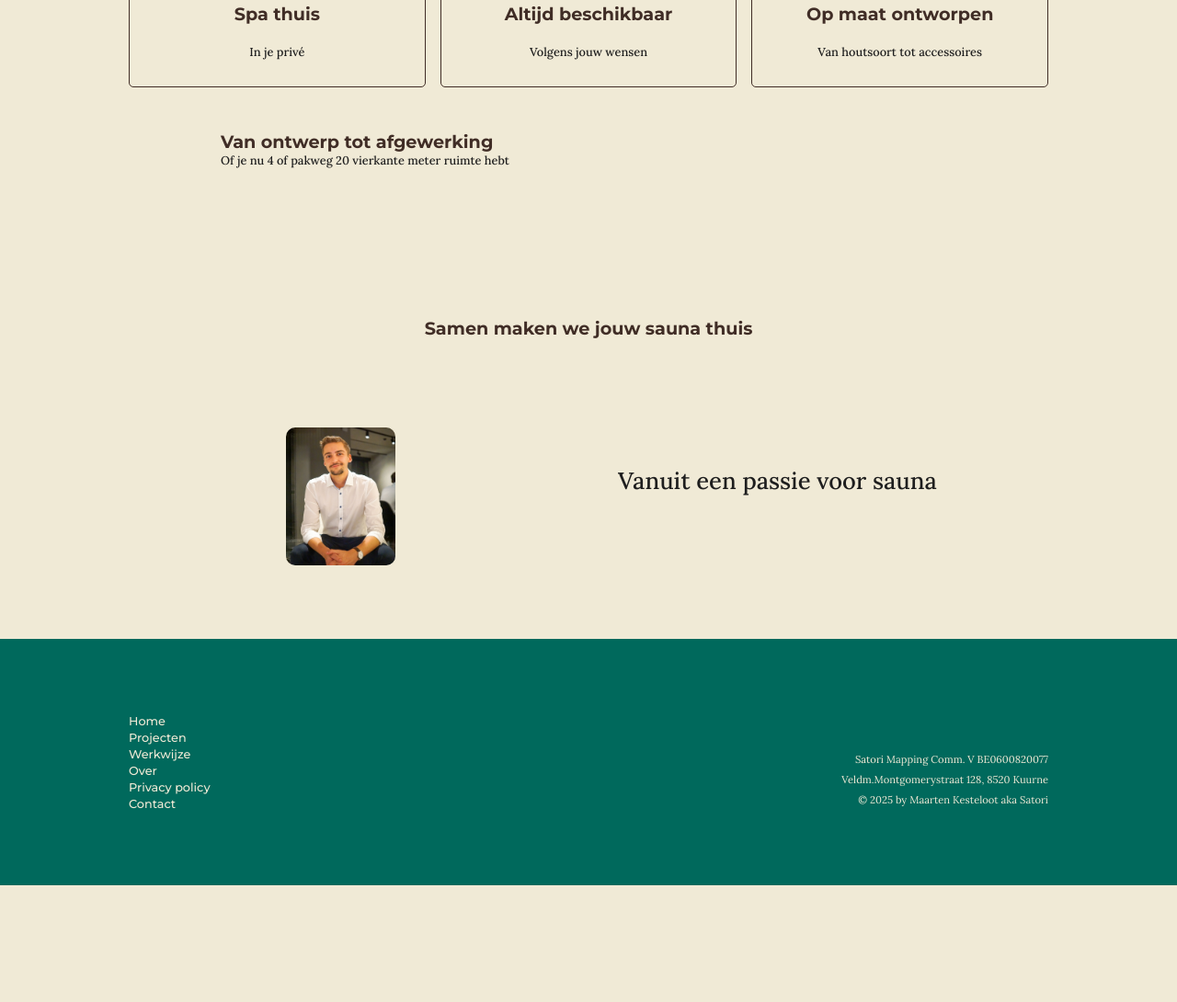
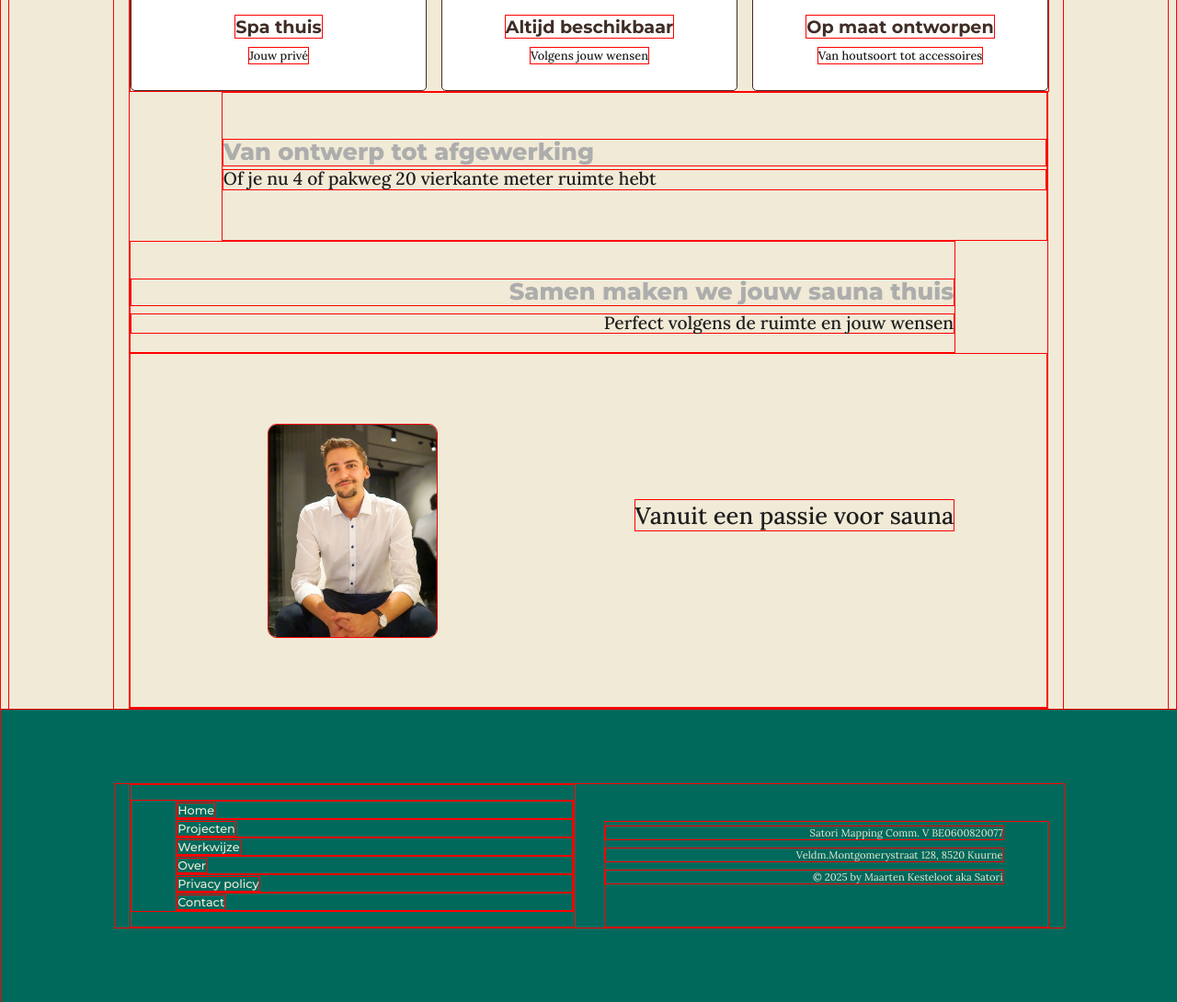
Before and after one commit to SatoriMapping/satorisauna, a plain HTML site: page index.html in a window 1280 px wide. Shown: the part 836-1926 px from the top of the page at 92% size. Before the commit the page ends 1807 px from the top, so only its background shows below. Drawn offline with Linux system fonts and the light colour scheme.

Commit message:
Small layout improvements

```diff
--- a/index.html
+++ b/index.html
@@ -41,7 +41,7 @@
                 <div class="slide-item">
                     <img src="resources/images/Sauna thuis residentieel gallerij 2.jpg" alt="Sauna thuis residentieel"/>
                     <h3>Spa thuis</h3>
-                    <p>In je privé</p>
+                    <p>Jouw privé</p>
                 </div>
                 <div class="slide-item">
                     <img src="resources/images/Sauna thuis residentieel gallerij 1.jpg" alt="Sauna thuis residentieel"/>
@@ -61,6 +61,7 @@
             </div>
             <div class="section_right">
                 <h3>Samen maken we jouw sauna thuis</h3>
+                <p>Perfect volgens de ruimte en jouw wensen</p>
             </div>
             <div class="over">
                 <img src="resources/images/Over mij foto Maarten Kesteloot.jpeg" alt="Over mij foto Maarten Kesteloot"/>
--- a/resources/css/index.css
+++ b/resources/css/index.css
@@ -58,6 +58,7 @@ p {
     color: var(--mat-zwart);
     font-weight: 500;
     font-size: 1vw;
+    margin-top: 0.05rem;
 }
 
 /* navbar */
@@ -174,6 +175,10 @@ p {
 
 /* slide deck */
 
+.slide_deck * {
+    background-color: white;
+}
+
 .slide_deck {
     display: flex;
     width: 100%;
@@ -208,12 +213,26 @@ p {
 .section_left {
     height: 160px;
     text-align: left;
+    margin-left: 10%;
 }
 
-.section_left h3, .section_left p {
+.section_left h3, .section_left p, .section_right h3, .section_right p {
     padding-bottom: 0.1rem;
-    margin: 0 0 0 10%;
     line-height: 1;
+}
+
+.section_left h3, .section_right h3 {
+    font-family: "montserrat", sans-serif;
+    color: var(--zacht-grijs);
+    font-weight: 800;
+    font-size: 2vw;
+}
+
+.section_left p, .section_right p {
+    font-family: "lora", serif;
+    color: var(--mat-zwart);
+    font-weight: 500;
+    font-size: 1.5vw;
 }
 
 .section_left h3 {
@@ -223,30 +242,37 @@ p {
 
 .section_right {
     height: 120px;
-    text-align: center;
+    text-align: right;
+    margin-right: 10%;
 }
 
 .section_right h3 {
     margin-top: 40px;
 }
 
+
 /* over */
 
 .over {
     display: flex;
-    justify-content: space-around;
+    justify-content: space-between;
     align-items: center;
-    margin-bottom: 80px;
+    height: 30vw;
+    overflow: hidden;
 }
 
 .over img {
-    max-height: 150px;
-    min-height: 50px;
+    min-height: 50%;
+    max-height: 60%;
     width: auto;
+    display: block;
     border-radius: 10px;
-    margin-left: 50px;
+    margin-left: 15%;
 }
 
+.over h4 {
+    margin-right: 10%;
+}
 
 /* Footer */
 .footer {
@@ -274,8 +300,7 @@ p {
 
 .footer_left ul {
     list-style: none;
-    padding: 0;
-    margin: 0;
+    padding-left: 10%;
 }
 
 .footer_link {
@@ -295,6 +320,7 @@ p {
 .footer_right {
     margin-top: 40px;
     text-align: right;
+    padding-right: 10%;
 }
 
 .footer_right p {
@@ -305,32 +331,14 @@ p {
     color: var(--ivoorwit);
 }
 
-/* Override global background for footer and its descendants */
 .footer, .footer * {
-    background-color: transparent; /* Remove ivory background */
+    background-color: transparent;
 }
 
-/* Ensure footer itself has the correct background */
 .footer {
-    background-color: var(--diep-jade-groen) !important; /* Reinforce deep jade green */
+    background-color: var(--diep-jade-groen) !important;
 }
-
-/* temporary
 
 * {
     border: 1px solid red;
-} */
-
-
-/*
-
-slide deck flex container met 3 slide containers erin. In elke slide container img + h3 + p
-
-section met H2 + p en background left aligned
-
-section met H2 + p en background right aligned
-
-over deel container met 1 left container met img foto + img linked + img IG  en 1 right container met H3 + p
-
-footer container met 1 container left met sitemap en 1 container right met bedrijfsinfo
-*/
+}
```
